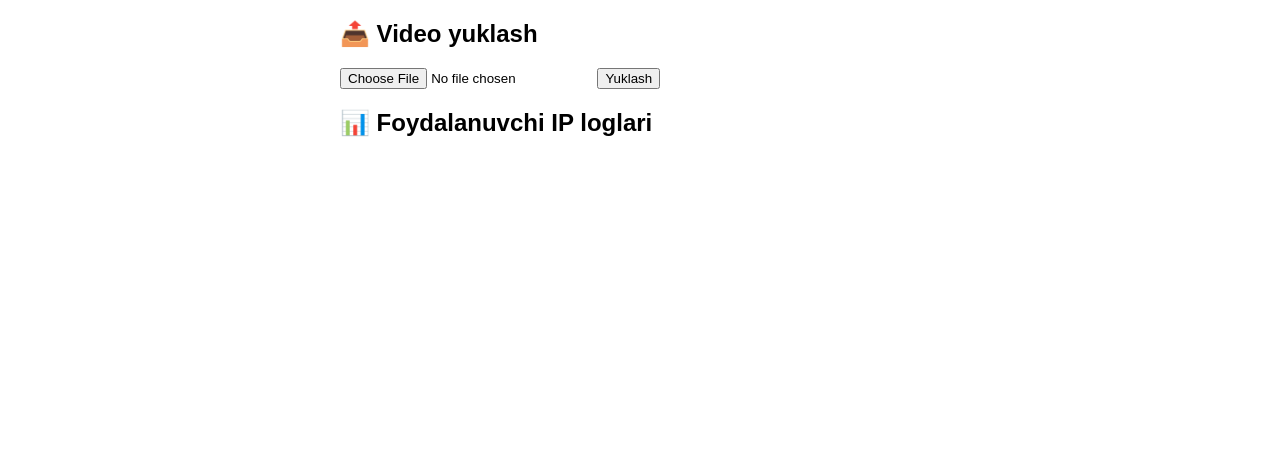
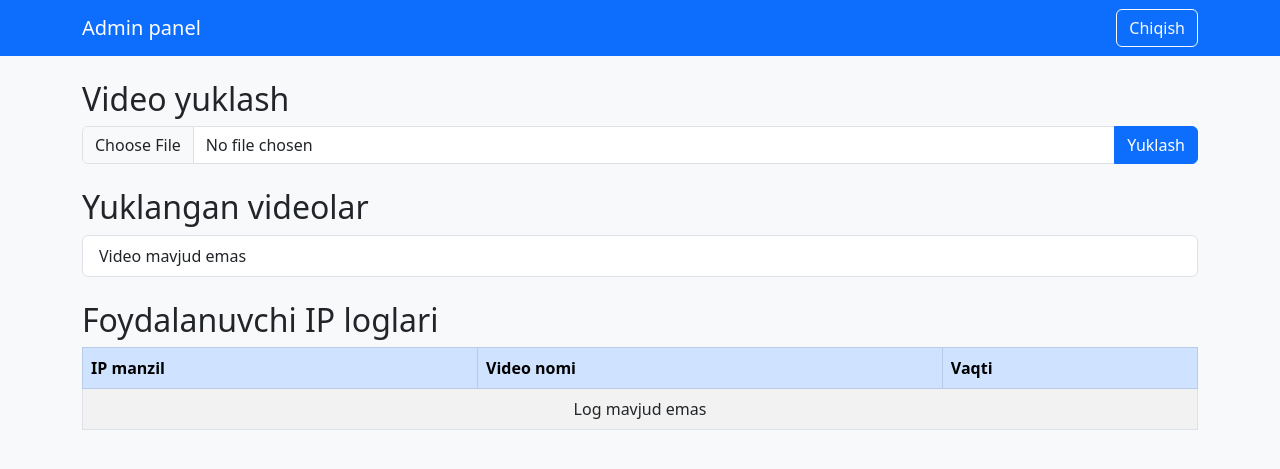
Before and after one commit to shaxzodbara/shaxzod, a Flask app: page /admin in a window 1280 px wide. Shown: the top 469 px of the page. Run offline with Flask 3, Linux system fonts and the light colour scheme; the visitor is signed in with stand-in values (Sample User, id 1).

Commit message:
Update admin.html

```diff
--- a/templates/admin.html
+++ b/templates/admin.html
@@ -1,20 +1,71 @@
 <!DOCTYPE html>
-<html>
+<html lang="uz">
 <head>
-    <title>Admin Panel</title>
+    <meta charset="UTF-8" />
+    <meta name="viewport" content="width=device-width, initial-scale=1" />
+    <title>Admin panel</title>
+    <link href="https://cdn.jsdelivr.net/npm/bootstrap@5.3.0/dist/css/bootstrap.min.css" rel="stylesheet" />
 </head>
-<body style="font-family: sans-serif; max-width: 600px; margin: auto;">
-    <h2>📤 Video yuklash</h2>
-    <form method="POST" enctype="multipart/form-data">
-        <input type="file" name="video" accept="video/mp4" required>
-        <button type="submit">Yuklash</button>
+<body class="bg-light">
+<nav class="navbar navbar-expand-lg navbar-dark bg-primary">
+  <div class="container">
+    <a class="navbar-brand" href="{{ url_for('index') }}">Admin panel</a>
+    <div>
+      <a href="{{ url_for('admin_logout') }}" class="btn btn-outline-light">Chiqish</a>
+    </div>
+  </div>
+</nav>
+
+<div class="container py-4">
+    <h2>Video yuklash</h2>
+    {% with messages = get_flashed_messages(with_categories=true) %}
+      {% if messages %}
+        {% for category, msg in messages %}
+          <div class="alert alert-{{ 'success' if category == 'success' else 'warning' }}">{{ msg }}</div>
+        {% endfor %}
+      {% endif %}
+    {% endwith %}
+    <form method="POST" enctype="multipart/form-data" action="{{ url_for('upload_video') }}" class="mb-4">
+        <div class="input-group">
+            <input type="file" class="form-control" name="video" accept="video/*" required />
+            <button class="btn btn-primary" type="submit">Yuklash</button>
+        </div>
     </form>
 
-    <h2>📊 Foydalanuvchi IP loglari</h2>
-    <ul>
-        {% for ip in ip_logs %}
-            <li>{{ ip.strip() }}</li>
+    <h2>Yuklangan videolar</h2>
+    <ul class="list-group mb-4">
+        {% for video in videos %}
+            <li class="list-group-item">{{ video }}</li>
+        {% else %}
+            <li class="list-group-item">Video mavjud emas</li>
         {% endfor %}
     </ul>
+
+    <h2>Foydalanuvchi IP loglari</h2>
+    <div class="table-responsive">
+        <table class="table table-bordered table-striped align-middle">
+            <thead class="table-primary">
+                <tr>
+                    <th>IP manzil</th>
+                    <th>Video nomi</th>
+                    <th>Vaqti</th>
+                </tr>
+            </thead>
+            <tbody>
+                {% for log in logs %}
+                <tr>
+                    <td>{{ log.ip }}</td>
+                    <td>{{ log.video }}</td>
+                    <td>{{ log.time }}</td>
+                </tr>
+                {% else %}
+                <tr><td colspan="3" class="text-center">Log mavjud emas</td></tr>
+                {% endfor %}
+            </tbody>
+        </table>
+    </div>
+</div>
+
+<script src="https://cdn.jsdelivr.net/npm/bootstrap@5.3.0/dist/js/bootstrap.bundle.min.js"></script>
 </body>
 </html>
```
